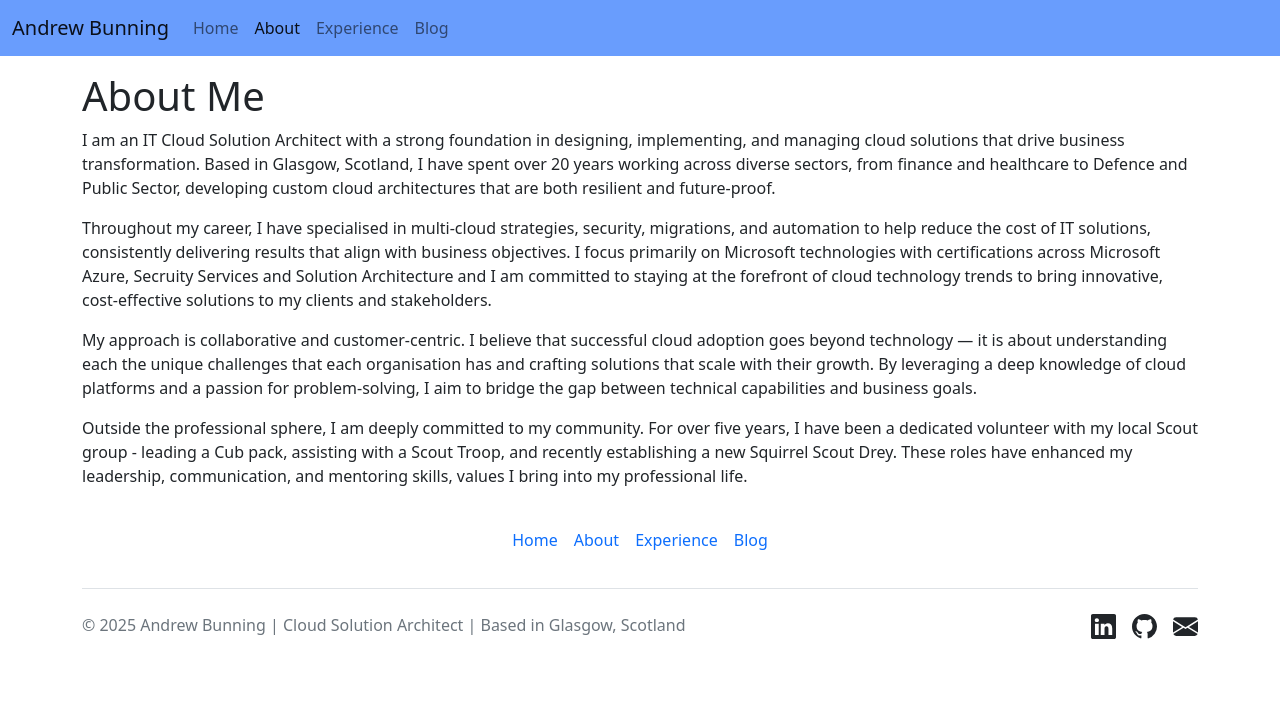
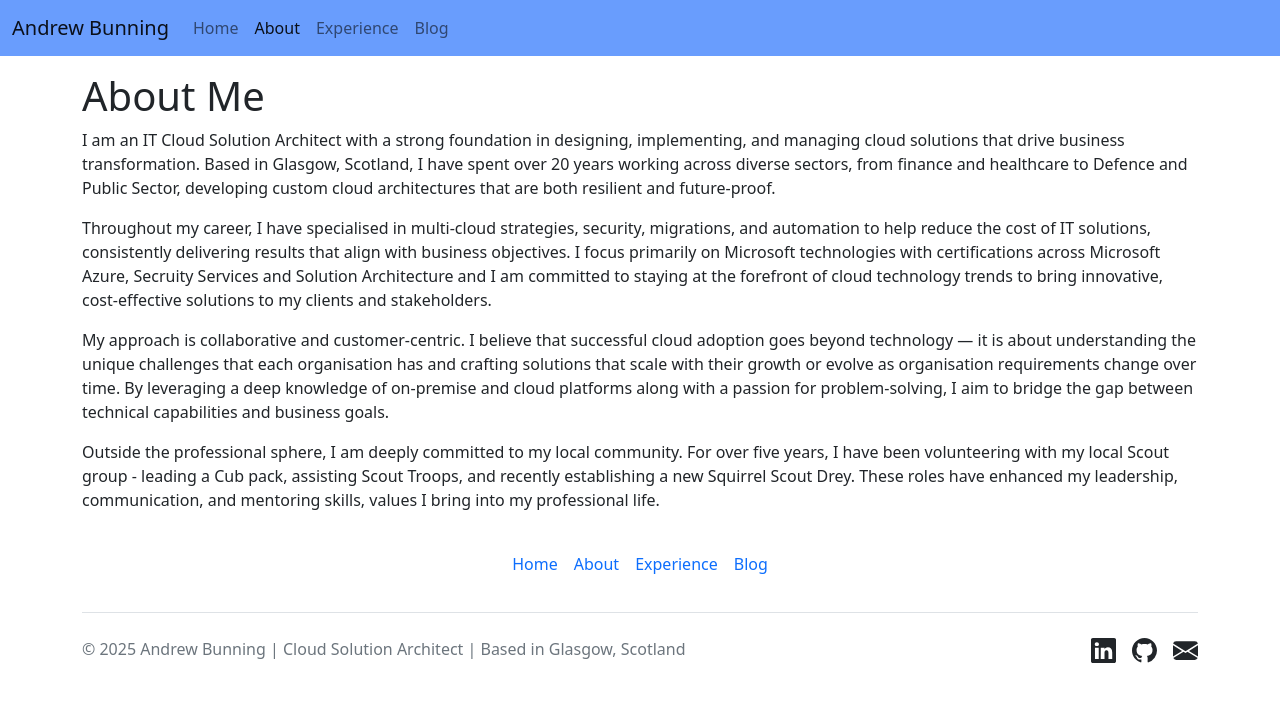
Before and after one commit to AndyBunning/andybunning.github.io, a Jekyll site: the page built from pages/about.html, in a window 1280 px wide. Shown: the top 702 px of the page. Built offline with Jekyll 4.4.1, drawn with Linux system fonts in a browser that asks for light colours.

Commit message:
Various updates to About and Experience pages

```diff
--- a/_data/experience.json
+++ b/_data/experience.json
@@ -5,7 +5,7 @@
       "company": "FSP",
       "start": "March 2023",
       "finish": "current",
-      "description": "<ul><li>Work across various teams to support cloud platform architecture and build a new Architecture capability within FSP.</li><li>Identify and develop cloud strategy for multiple organisations to enable them to leverage Cloud Services, including build of hybrid cloud platform for a large defence contractor.  Provide advice and guidance on the implementation and BAU support for services.</li><li>Integration of cloud platform, customer development and data architecture to design and deliver internal SaaS services, including architectural design for a business automation service for a large financial services organisation.</li><li>Build PoC (Proof of Concepts) and development environments for various projects, including the use of Azure VMs, Containers, Azure Front Door with multiple Application services and Azure B2C authentication services.</li><li>Help organisations and developers embrace automated deployment of services using infrastructure as code (Bicep/PowerShell/etc).</li><li>Lead Graduate scheme for Cloud Engineering to support and mentor junior talent within the organisation.</li><li>Support business strategy for both Cloud Engineering and Scottish teams.</li></ul>"
+      "description": "<ul><li>Work across various teams to support cloud platform architecture and the creation a new Architecture capability within FSP.</li><li>Identify and develop cloud strategy for multiple organisations to enable them to leverage Cloud Services, including build of hybrid cloud platform for a large defence contractor and supporting the Cloud Strategy for a large UK charity.  Provide advice and guidance on the implementation and BAU support for services.</li><li>Integration of cloud platform, customer development and data architecture to design and deliver internal SaaS services, including architectural design for a business automation service for a large financial services organisation.</li><li>Build PoC (Proof of Concepts) and development environments for various projects, including the use of Azure VMs, Containers, Azure Front Door with multiple Application services and Azure B2C authentication capabilities.</li><li>Help organisations and developers embrace automated deployment of services using infrastructure as code (Bicep/PowerShell/etc).</li><li>Support the Graduate scheme to encorage more young tallent into the organisation and providing mentoring for junior members of the FSP team.</li><li>Support business strategy for the Architecture, Cloud Engineering and Scottish teams.</li></ul>"
     },
     {
       "role": "Cloud Platform Practice Lead",
@@ -47,5 +47,4 @@
       "finish": "August 2016",
       "description": "<ul><li>Technical and Project Management of the Workplace Services components to migrate a large Public Services organisation (200,000+ users) from their current, legacy environment to a cloud-hosted platform.</li><li>Provide technical governance and team leadership for the workplace domain covering end-user devices and services (including integration with Office 365, Skype for Business, various desktop/laptop models, Thin Terminals/Citrix and management of user devices using SCCM and SEP).</li><li>Full end-to-end project planning and resourcing requirements, presenting to senior stakeholders, and supporting ongoing changes to requirements and timescales.</li><li>Review current environments to identify specific technical requirements for the overall design and provided governance for low-level designs and implementation.</li></ul>"
     }
-
   ]
--- a/pages/about.html
+++ b/pages/about.html
@@ -11,6 +11,6 @@
 
 <p>Throughout my career, I have specialised in multi-cloud strategies, security, migrations, and automation to help reduce the cost of IT solutions, consistently delivering results that align with business objectives. I focus primarily on Microsoft technologies with certifications across Microsoft Azure, Secruity Services and Solution Architecture and I am committed to staying at the forefront of cloud technology trends to bring innovative, cost-effective solutions to my clients and stakeholders.</p>
 
-<p>My approach is collaborative and customer-centric. I believe that successful cloud adoption goes beyond technology — it is about understanding each the unique challenges that each organisation has and crafting solutions that scale with their growth. By leveraging a deep knowledge of cloud platforms and a passion for problem-solving, I aim to bridge the gap between technical capabilities and business goals.</p>
+<p>My approach is collaborative and customer-centric. I believe that successful cloud adoption goes beyond technology — it is about understanding the unique challenges that each organisation has and crafting solutions that scale with their growth or evolve as organisation requirements change over time. By leveraging a deep knowledge of on-premise and cloud platforms along with a passion for problem-solving, I aim to bridge the gap between technical capabilities and business goals.</p>
 
-<p>Outside the professional sphere, I am deeply committed to my community. For over five years, I have been a dedicated volunteer with my local Scout group - leading a Cub pack, assisting with a Scout Troop, and recently establishing a new Squirrel Scout Drey. These roles have enhanced my leadership, communication, and mentoring skills, values I bring into my professional life.</p>
+<p>Outside the professional sphere, I am deeply committed to my local community. For over five years, I have been volunteering with my local Scout group - leading a Cub pack, assisting Scout Troops, and recently establishing a new Squirrel Scout Drey. These roles have enhanced my leadership, communication, and mentoring skills, values I bring into my professional life.</p>
```
